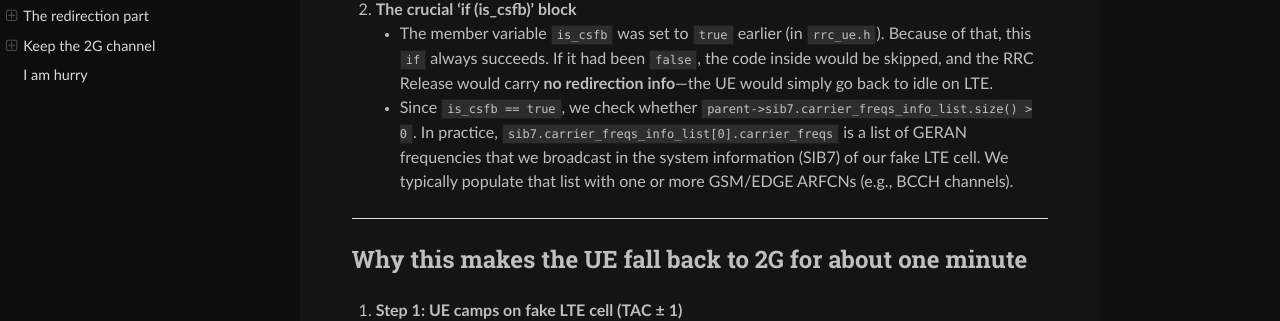
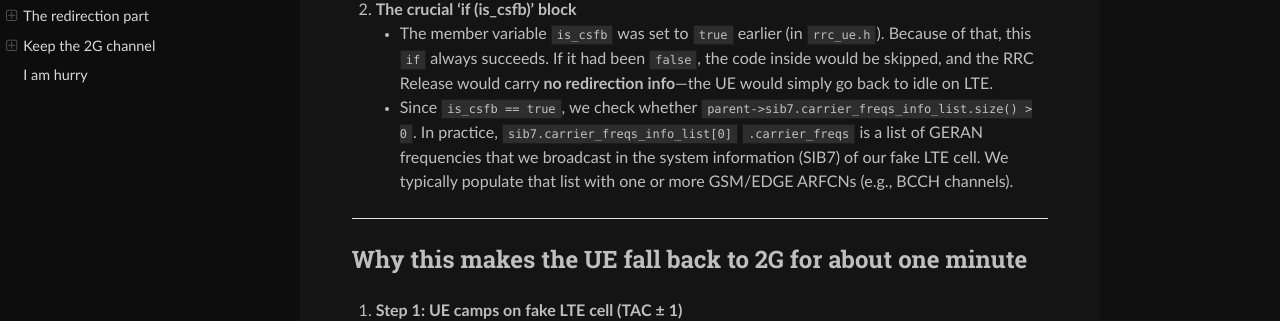
Before and after one commit to bbaranoff/binding-down-to-gsm, a Sphinx documentation site: the page built from docs/index.rst, in a window 1280 px wide and 900 px high, scrolled down 2017 px. Shown: the part 133-454 px from the top of the window. Built offline with Sphinx 7.4.7 and the Read the Docs theme 3.1.0, drawn with Linux system fonts in a browser that asks for light colours.

```diff
--- a/docs/index.rst
+++ b/docs/index.rst
@@ -101,7 +101,8 @@ Context: why ``send_connection_release()`` is called
 
    -  Since ``is_csfb == true``, we check whether
       ``parent->sib7.carrier_freqs_info_list.size() > 0``. In practice,
-      ``sib7.carrier_freqs_info_list[0].carrier_freqs`` is a list of
+      ``sib7.carrier_freqs_info_list[0]``
+      ``.carrier_freqs`` is a list of
       GERAN frequencies that we broadcast in the system information
       (SIB7) of our fake LTE cell. We typically populate that list with
       one or more GSM/EDGE ARFCNs (e.g., BCCH channels).
```
